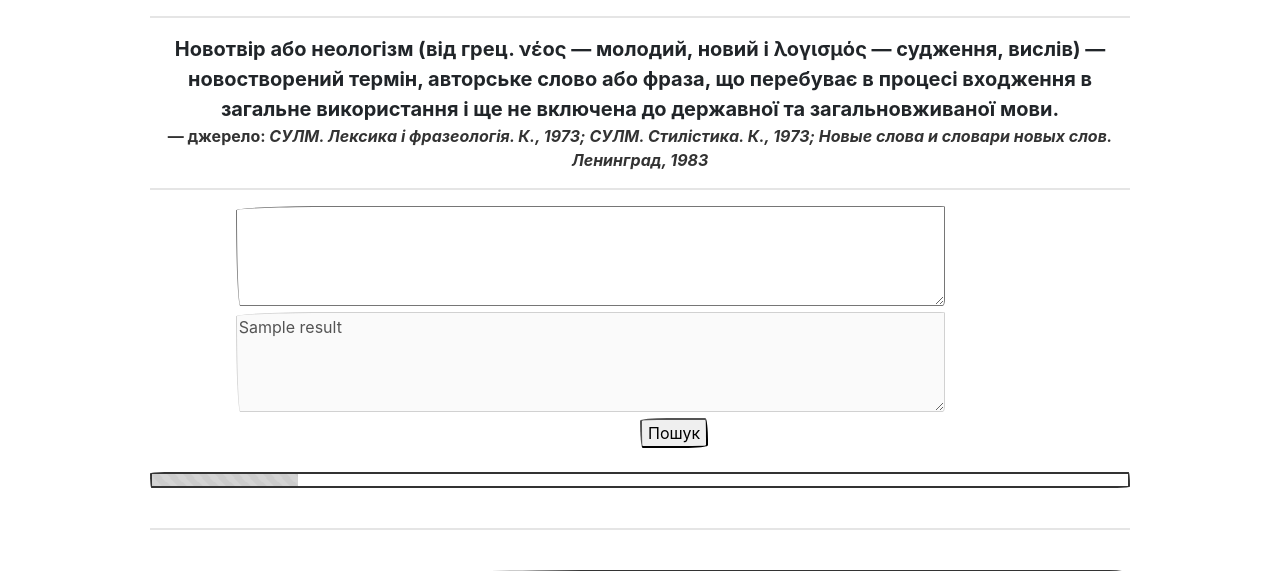
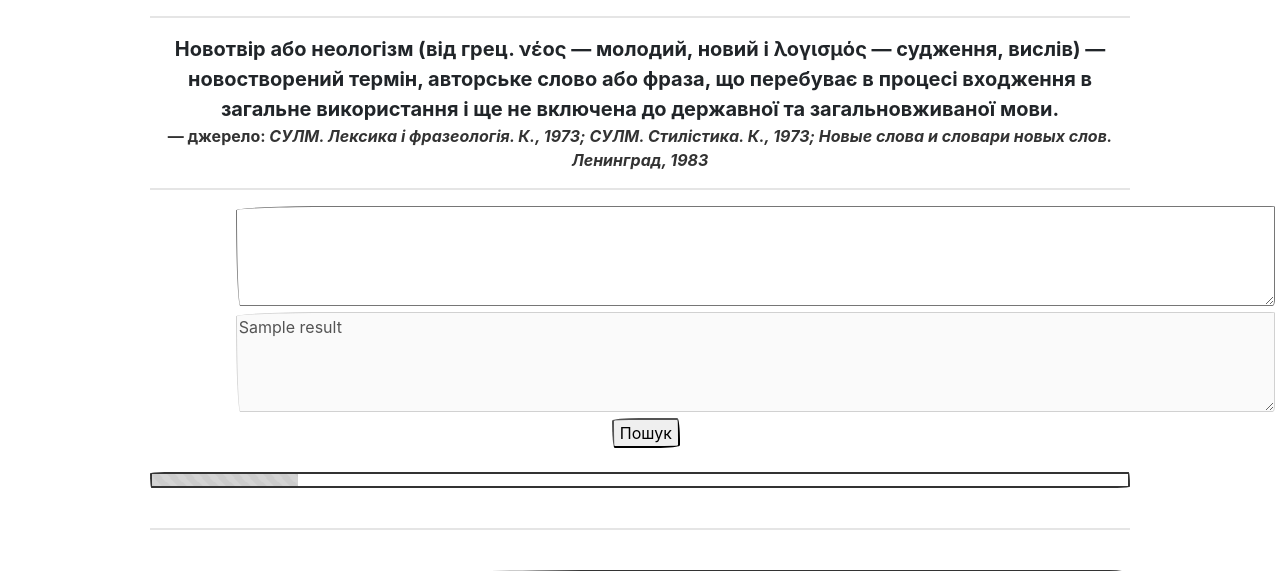
Before and after one commit to AndriiHomeniuk/neologism, a Flask app: template templates/index.html in a window 1280 px wide. Shown: the part 60-631 px from the top of the page. Run offline with Flask 2, Linux system fonts and the light colour scheme; the template is opened without the code that fills it: most values are stand-ins (such as "Sample title", 1, 10 or a date in 2020); some web fonts are replaced.

```diff
--- a/templates/index.html
+++ b/templates/index.html
@@ -10,10 +10,10 @@
 
     <form action="{{ url_for('search') }}" method="post" style="margin:0 20px 0 20px">
         <div style="width: 90%; margin-left: 7%">
-            <textarea id="source" name="text" maxlength="500" tabindex="0" dir="ltr" class="goog-textarea short_text" style="box-sizing: border-box; overflow-y: hidden; overflow-x: auto; height: 100px; padding-right: 500px;"></textarea>
-            <textarea id="source-is" name="text-is" disabled="" dir="ltr" class="goog-textarea short_text" style="overflow-y: hidden; overflow-x: auto; box-sizing: border-box; padding-bottom: 32px; height: 100px; padding-right: 500px;">{{ result }}</textarea>
+            <textarea id="source" name="text" maxlength="500" tabindex="0" cols="100" dir="ltr" class="goog-textarea short_text" style="box-sizing: border-box; overflow-y: hidden; overflow-x: auto; height: 100px; padding-right: 10px"></textarea>
+            <textarea id="source-is" name="text-is" disabled="" cols="100" dir="ltr" class="goog-textarea short_text" style="overflow-y: hidden; overflow-x: auto; box-sizing: border-box; padding-bottom: 32px; height: 100px; padding-right: 10px">{{ result }}</textarea>
         </div>
-        <div id="gt-lang-submit" style="margin-left: 50%">
+        <div id="gt-lang-submit" style="margin-left: 47%">
             <input type="submit" id="gt-submit" value="Пошук" tabindex="0" class="jfk-button jfk-button-action">
         </div>
     </form>
```
